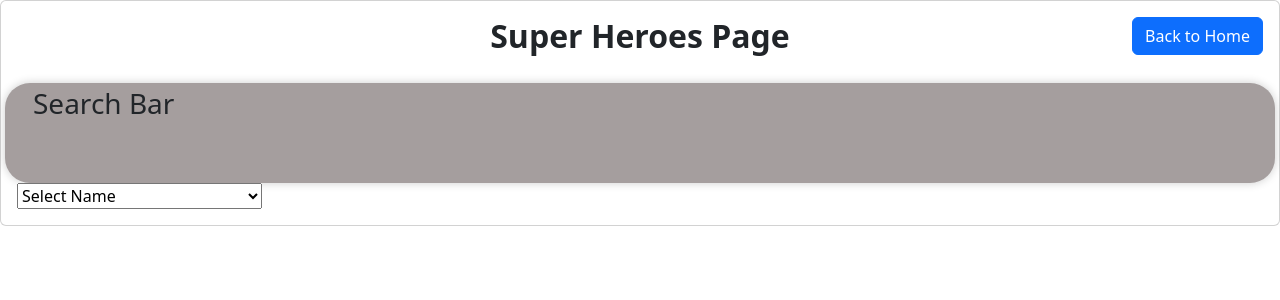
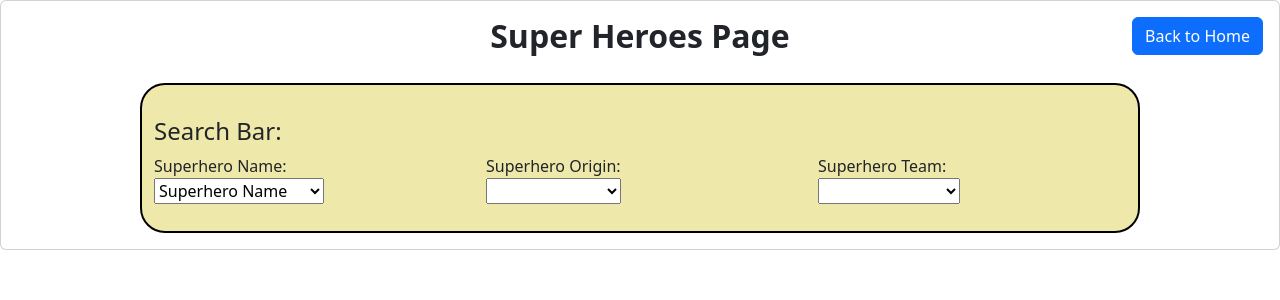
Before and after one commit to alfonso-ivan-carrillo/my-angular-application, an Angular app: page /super-hero in a window 1280 px wide. Shown: the top 300 px of the page. Built offline with nearby package versions, Linux system fonts and the light colour scheme.

Commit message:
adjust superhero data, and ui display for superhero component

```diff
--- a/src/app/book-page/book-page.component.ts
+++ b/src/app/book-page/book-page.component.ts
@@ -53,7 +53,6 @@ export class BookPageComponent implements OnInit {
   ngOnInit(): void {
     this.bookService.getBooks().subscribe((data) => {
       this.books = data;
-      console.log(this.books);
       this.removeAuthorDupes(this.books);
       this.removeGenreDupes(this.books);
       this.removeYearDupes(this.books);
--- a/src/app/models/Superhero.model.ts
+++ b/src/app/models/Superhero.model.ts
@@ -1,7 +1,7 @@
 export interface Superhero {
     id: number;
     name: string;
-    age: number;
+    origin: string;
     power: string;
-    group: string;
+    team: string;
 }
--- a/src/app/services/superheroAPI.service.ts
+++ b/src/app/services/superheroAPI.service.ts
@@ -13,6 +13,10 @@ export class SuperheroAPIService {
     constructor(private http: HttpClient){}
 
     getSuperheroes(): Observable<Superhero[]> {
-        return this.http.get<Superhero[]>(this.dataUrl).pipe(map(data => Object.values(data)));
+        return this.http.get<Superhero[]>(this.dataUrl).pipe(map(data => Object.values(data)))
+    }
+
+    updateSuperhero(superhero: Superhero): Observable<Superhero> {
+        return this.http.put<Superhero>(this.dataUrl, superhero).pipe(map(data => data))
     }
 }
--- a/src/app/super-hero/super-hero.component.css
+++ b/src/app/super-hero/super-hero.component.css
@@ -1,10 +1,8 @@
 .search-bar {
     margin-top: 20px;
-    width: 100%;
-    height: 100px;
+    width: 1000px;
+    height: 150px;
     border-radius: 25px;
-    background-color: #a59e9e;
-    box-shadow: 0px 0px 10px rgba(0, 0, 0, 0.2);
-    display: flex;
-
+    background-color: palegoldenrod;
+    border: 2px solid black;
 }
--- a/src/app/super-hero/super-hero.component.html
+++ b/src/app/super-hero/super-hero.component.html
@@ -7,26 +7,88 @@
           <h2><strong>Super Heroes Page</strong></h2>
         </div>
         <div class="col-4 text-end">
-            <button class="btn btn-primary" (click)="routePage('/')">Back to Home</button>
+          <button class="btn btn-primary" (click)="routePage('/')">
+            Back to Home
+          </button>
         </div>
       </div>
-      <div class="row text-start">
-            <div class="col-10 search-bar">
-                <div class="row m-1">
-                    <h3>Search Bar</h3>
-                </div>
-            </div>
-      </div>
-      <div class="row">
-        <div class="col-3">
-            <select class="col-10" [(ngModel)]="supersName">
-              <option value="">Select Name</option>
-              <option *ngFor="let n of superHeroes" [value]="n.name">
-                {{ n.name }}
+
+      <div class="container search-bar">
+        <div class="row mt-3">
+          <div class="col-12 mt-3">
+            <h4>Search Bar:</h4>
+          </div>
+        </div>
+        <div class="row">
+          <div class="col-4">
+            <label>Superhero Name:</label><br />
+            <select [(ngModel)]="heroName" (change)="displayHero(heroName)">
+              <option value="">Superhero Name</option>
+              <option *ngFor="let name of superNames" [value]="">
+                {{ name }}
               </option>
             </select>
           </div>
+          <div class="col-4">
+            <label>Superhero Origin:</label><br />
+            <select [(ngModel)]="heroOrigin" (change)="displayHero(heroOrigin)">
+              <option value="">Superhero Age</option>
+              <option *ngFor="let sup of superOrigin" [value]="sup">
+                {{ sup }}
+              </option>
+            </select>
+          </div>
+          <div class="col-4">
+            <label>Superhero Team:</label><br />
+            <select [(ngModel)]="heroTeam">
+              <option value="">SuperheroTeam</option>
+              <option *ngFor="let team of superTeams" [value]="team">
+                {{ team }}
+              </option>
+            </select>
+          </div>
+        </div>
       </div>
     </div>
   </div>
+  <div class="row mt-5 text-center" *ngIf="isSelectedSuperhero">
+    <div class="col-6 text-center">
+      <h4>SuperHero Details:</h4>
+
+      <span><strong>Superhero Name: {{ selectedSuperhero?.name }} </strong></span><br/>
+      <span><strong> Superhero Origin: {{ selectedSuperhero?.origin }}</strong></span><br/>
+      <span><strong> Superhero Team: {{ selectedSuperhero?.team }}</strong></span><br/>
+      <span> <strong>Superhero Power: {{ selectedSuperhero?.power }}</strong></span><br/>
+
+    </div>
+    <div class="col-1">
+      <button class="btn btn-primary"
+       (click)="isSelectedSuperhero = !isSelectedSuperhero; selectedSuperhero = '' ">X</button>
+    </div>
+  </div>
+  <div class="row mt-3 text-center" *ngIf="isSelectedOrigin">
+      <h4>Superhero Origin Details:</h4>
+      <div class="col-6 text-center mb-2" *ngFor="let origin of selectedOriginArray">
+      <span><strong>Superhero Name: {{ origin?.name }} </strong></span><br/>
+      <span><strong> Superhero Origin: {{ origin?.origin }}</strong></span><br/>
+      <span><strong> Superhero Team: {{ origin?.team }}</strong></span><br/>
+      <span> <strong>Superhero Power: {{ origin?.power }}</strong></span><br/>
+      <hr>
+    </div>
+  </div>
 </div>
+
+<!-- <div class="container mt-5">
+  <div class="row">
+    <div class="col-4">
+      <div>
+        <button
+          (click)="updateMethod({ color: newColor, owner: newOwner })"
+          class="btn btn-primary"
+        >
+          update
+        </button>
+      </div>
+    </div>
+  </div>
+</div> -->
--- a/src/app/super-hero/super-hero.component.ts
+++ b/src/app/super-hero/super-hero.component.ts
@@ -2,52 +2,122 @@ import { Component, OnInit } from '@angular/core';
 import { Superhero } from '../models/Superhero.model';
 import { SuperheroAPIService } from '../services/superheroAPI.service';
 import { Router } from '@angular/router';
+import { CommonModule, NgFor } from '@angular/common';
+import { FormsModule } from '@angular/forms';
 
 @Component({
   selector: 'app-super-hero',
   templateUrl: './super-hero.component.html',
   styleUrl: './super-hero.component.css',
-  standalone: false
+  standalone: false,
 })
 export class SuperHeroComponent implements OnInit {
-
   superHeroes: Superhero[] = [];
-  supersName: string = '';
+  superNames: string[] = [];
+  superTeams: string[] = [];
+  superOrigin: string[] = [];
+  selectedSuperhero: Superhero;
+  isSelectedSuperhero: boolean = false;
+  selectedOriginArray: Superhero[] = [];
+  isSelectedOrigin: boolean = false;
+  heroName: string;
+  heroOrigin: string;
+  heroPower: string;
+  heroTeam: string;
   newNames: Superhero[] = [];
-
 
   constructor(
     private superheroAPI: SuperheroAPIService,
     private router: Router
-  ){}
+  ) {}
 
-ngOnInit(): void {
+  ngOnInit() {
     this.superheroAPI.getSuperheroes().subscribe((data) => {
       this.superHeroes = data;
-      console.log(this.superHeroes)
-      this.superHeroes.forEach(superHero => {
-        console.log(superHero);
+      this.removeTeamDupes(this.superHeroes);
+      this.removeOriginDupes(this.superHeroes);
+      this.sortByName(this.superHeroes);
+      console.log(this.superHeroes);
+      console.log(this.superTeams);
+      console.log(this.superOrigin);
+    });
+  }
+
+  routePage(page: string) {
+    this.router
+      .navigate([page])
+      .then(() => {
+        console.log('Navigation to ' + page + ' successful.');
+      })
+      .catch((error) => {
+        console.error('Navigation failed: ', error);
       });
-    });
+  }
 
+  removeTeamDupes(superHeroes: Superhero[]) {
+    let tempArray = [];
+    for (let superhero of this.superHeroes) {
+      tempArray.push(superhero.team);
+    }
+    const uniqueArray = [...new Set(tempArray)];
+    this.superTeams = uniqueArray;
+    this.superTeams = this.sortArrayAsscending(this.superTeams);
+    console.log(this.superTeams);
+  }
 
-}
+  removeOriginDupes(superHeroes: Superhero[]) {
+    let tempArray = [];
+    for( let superhero of this.superHeroes){
+      tempArray.push(superhero.origin);
+    }
+    const uniqueArray = [...new Set(tempArray)];
+    this.superOrigin = this.sortArrayAsscending(uniqueArray);
+    console.log(this.superOrigin);
+  }
+  sortByName(superhero: Superhero[]){
+    let tempArray = [];
+    for(let hero of superhero){
+      tempArray.push(hero.name);
+    }
+    const uniqueArray = [...new Set(tempArray)];
+    this.superNames = this.sortArrayAsscending(uniqueArray);
+    console.log(this.superNames);
+  }
 
-routePage(page: string){
-  this.router.navigate([page]).then(() => {
-    console.log('Navigation to ' + page + ' successful.');
-  }).catch(error => {
-    console.error('Navigation failed: ', error);
-  })
+  sortArrayAsscending(array: any[]){
+    return array.sort((a, b) => a.localeCompare(b));
+  }
+
+displayHero(searchString: string){
+  let tempArray = [];
+  for(const superhero of this.superHeroes){
+    if(superhero.name === searchString){
+      this.selectedSuperhero = superhero;
+      this.isSelectedSuperhero = true;
+      console.log(this.selectedSuperhero.name);
+      console.log(typeof this.selectedSuperhero)
+    } else if (superhero.origin === searchString){
+      tempArray.push(superhero);
+      this.selectedOriginArray = tempArray;
+      this.isSelectedOrigin = true;
+    }
+  }
 }
 
 
-displayArray(){
-  let tempArray;
-  this.superHeroes.forEach((superhero) => {
-    tempArray.push(superhero.name)
-  })
-  console.log(tempArray)
-}
+
+
+
+//   assetTruck = { id: 1, name: "truck", color: "red", make: "toyota", owner: "Joe" }
+//   newColor: string = "purple";
+//   newOwner: string = "Little Man";
+
+// updateMethod(newData: any){
+//   this.assetTruck = {
+//     ...this.assetTruck,
+//     ...newData
+//   };
+//   console.log(this.assetTruck);
+// }
 
 }
--- a/src/assets/mock-super-hero-data.json
+++ b/src/assets/mock-super-hero-data.json
@@ -1,213 +1,211 @@
-{
-    "hero": [
-        {
+       { "1": {
             "id": 1,
             "name": "Superman",
-            "age": 30,
+            "origin": "alien",
             "power": "Super strength",
-            "group": "Justice League"
+            "team": "Justice League"
         },
-        {
+        "2": {
             "id": 2,
             "name": "Batman",
-            "age": 35,
+            "origin": "human",
             "power": "Intelligence",
-            "group": "Justice League"
+            "team": "Justice League"
         },
-        {
+        "3": {
             "id": 3,
             "name": "Wonder Woman",
-            "age": 28,
-            "power": "Superhuman strength and agility",
-            "group": "Justice League"
+            "origin": "god",
+            "power": "Superhuman strength",
+            "team": "Justice League"
         },
-        {
+        "4": {
             "id": 4,
             "name": "The Flash",
-            "age": 25,
+            "origin": "metahuman",
             "power": "Super speed",
-            "group": "Justice League"
+            "team": "Justice League"
         },
-        {
+        "5": {
             "id": 5,
             "name": "Green Lantern",
-            "age": 32,
+            "origin": "metahuman",
             "power": "Ring of power",
-            "group": "Justice League"
+            "team": "Justice League"
         },
-        {
+        "6": {
             "id": 6,
             "name": "Aquaman",
-            "age": 33,
+            "origin": "metahuman",
             "power": "Control over water",
-            "group": "Justice League"
+            "team": "Justice League"
         },
-        {
+        "7": {
             "id": 7,
             "name": "Cyborg",
-            "age": 31,
+            "origin": "human",
             "power": "Cybernetic enhancements",
-            "group": "Justice League"
+            "team": "Justice League"
         },
-        {
+        "8": {
             "id": 8,
             "name": "Martian Manhunter",
-            "age": 29,
+            "origin": "alien",
             "power": "Shape-shifting",
-            "group": "Justice League"
+            "team": "Justice League"
         },
-        {
+        "9": {
             "id": 9,
             "name": "Green Arrow",
-            "age": 34,
+            "origin": "human",
             "power": "Archery skills",
-            "group": "Justice League"
+            "team": "Justice League"
         },
-        {
+        "10": {
             "id": 10,
             "name": "Hawkman",
-            "age": 27,
+            "origin": "metahuman",
             "power": "Flight and super strength",
-            "group": "Justice League"
+            "team": "Justice League"
         },
-        {
+        "11": {
             "id": 11,
             "name": "Wolverine",
-            "age": 140,
-            "power": "Regineration",
-            "group": "X-Men"
+            "origin": "mutant",
+            "power": "Healing factor",
+            "team": "X-Men"
         },
-        {
+        "12": {
             "id": 12,
             "name": "Storm",
-            "age": 28,
+            "origin": "mutant",
             "power": "Weather manipulation",
-            "group": "X-Men"
+            "team": "X-Men"
         },
-        {
+        "13": {
             "id": 13,
             "name": "Beast",
-            "age": 35,
+            "origin": "mutant",
             "power": "Enhanced strength and agility",
-            "group": "X-Men"
+            "team": "X-Men"
         },
-        {
+        "14": {
             "id": 14,
             "name": "Nightcrawler",
-            "age": 23,
+            "origin": "mutant",
             "power": "Teleportation and telekinesis",
-            "group": "X-Men"
+            "team": "X-Men"
         },
-        {
+        "15": {
             "id": 15,
             "name": "Colossus",
-            "age": 26,
+            "origin": "mutant",
             "power": "Organic steel skin",
-            "group": "X-Men"
+            "team": "X-Men"
         },
-        {
+        "16": {
             "id": 16,
             "name": "Rogue",
-            "age": 22,
+            "origin": "mutant",
             "power": "Energy absorption and manipulation",
-            "group": "X-Men"
+            "team": "X-Men"
         },
-        {
+        "17": {
             "id": 17,
             "name": "Gambit",
-            "age": 24,
+            "origin": "mutant",
             "power": "Chance manipulation",
-            "group": "X-Men"
+            "team": "X-Men"
         },
-        {
+        "18": {
             "id": 18,
             "name": "Psylocke",
-            "age": 25,
+            "origin": "mutant",
             "power": "Mind control",
-            "group": "X-Men"
+            "team": "X-Men"
         },
-        {
+        "19": {
             "id": 19,
             "name": "Jubilee",
-            "age": 21,
+            "origin": "mutant",
             "power": "Healing factor",
-            "group": "X-Men"
+            "team": "X-Men"
         },
-        {
+        "20": {
             "id": 20,
             "name": "Iceman",
-            "age": 27,
+            "origin": "mutant",
             "power": "Cryokinesis",
-            "group": "X-Men"
+            "team": "X-Men"
         },
-        {
+        "21": {
             "id": 21,
             "name": "Captain America",
-            "age": 28,
+            "origin": "human",
             "power": "Superhuman strength and agility",
-            "group": "Avengers"
+            "team": "Avengers"
         },
-        {
+        "22": {
             "id": 22,
             "name": "Iron Man",
-            "age": 28,
+            "origin": "human",
             "power": "Superhuman Intelligence",
-            "group": "Avengers"
+            "team": "Avengers"
         },
-        {
+        "23": {
             "id": 23,
             "name": "Thor",
-            "age": 28,
+            "origin": "god",
             "power": "God",
-            "group": "Avengers"
+            "team": "Avengers"
         },
-        {
+        "24": {
             "id": 24,
             "name": "Hulk",
-            "age": 28,
+            "origin": "mutant",
             "power": "Superhuman strength, Indestructibility, and durability",
-            "group": "Avengers"
+            "team": "Avengers"
         },
-        {
+        "25": {
             "id": 25,
             "name": "Black Widow",
-            "age": 28,
+            "origin": "human",
             "power": "Super Spy",
-            "group": "Avengers"
+            "team": "Avengers"
         },
-        {
+        "26": {
             "id": 26,
             "name": "Deadshot",
-            "age": 28,
+            "origin": "human",
             "power": "Marksmanship",
-            "group": "Suicide Squad"
+            "team": "Suicide Squad"
         },
-        {
+        "27": {
             "id": 27,
             "name": "Harley Quinn",
-            "age": 22,
+            "origin": "human",
             "power": "Insane, strength and agility",
-            "group": "Suicide Squad"
+            "team": "Suicide Squad"
         },
-        {
+        "28": {
             "id": 28,
             "name": "Peacemaker",
-            "age": 30,
+            "origin": "human",
             "power": "Peacekeeping",
-            "group": "Suicide Squad"
-        },{
+            "team": "Suicide Squad"
+        },
+        "29": {
             "id": 29,
             "name": "Deadpool",
-            "age": 32,
+            "origin": "mutant",
             "power": "Regenerative healing factor, superhuman strength, agility, and reflexes, and a healing factor that can regenerate damaged or destroyed body parts",
-            "group": "Independent"
+            "team": "Independent"
         },
-        {
+        "30": {
             "id": 30,
             "name": "Blade",
-            "age": 30,
+            "origin": "vampire",
             "power": "Daywalker, superhuman strength, agility, reflexes, and durability",
-            "group": "Independent"
+            "team": "Independent"
         }
-    ]
-}
+    }
```
Also changed, not shown: 1 other file (tests, documents, lock files or other folders).
